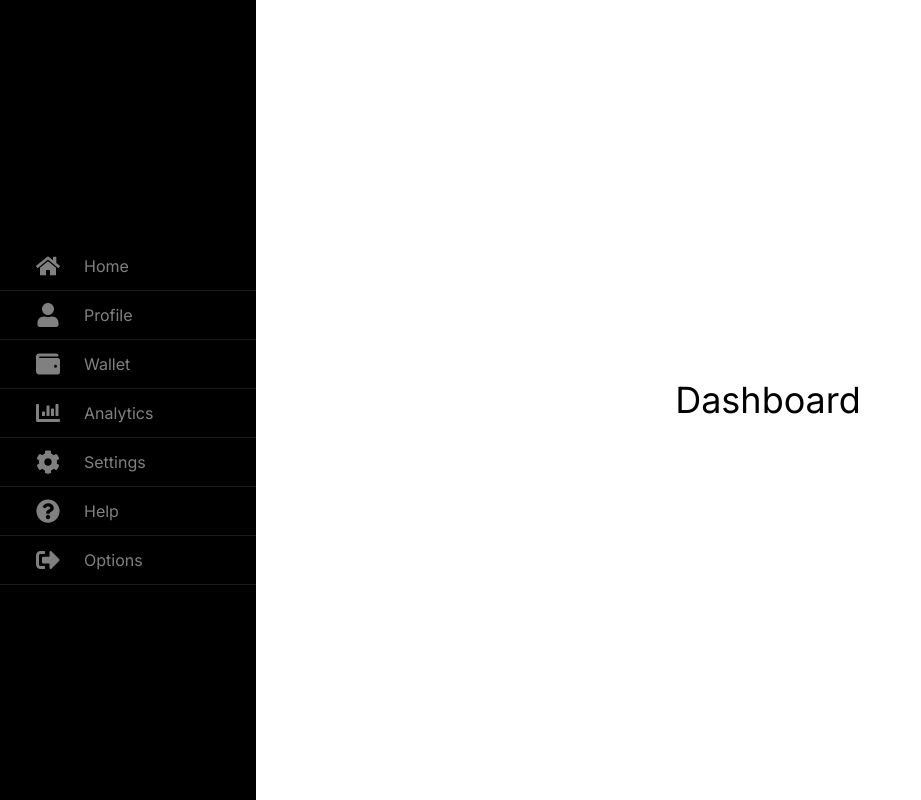
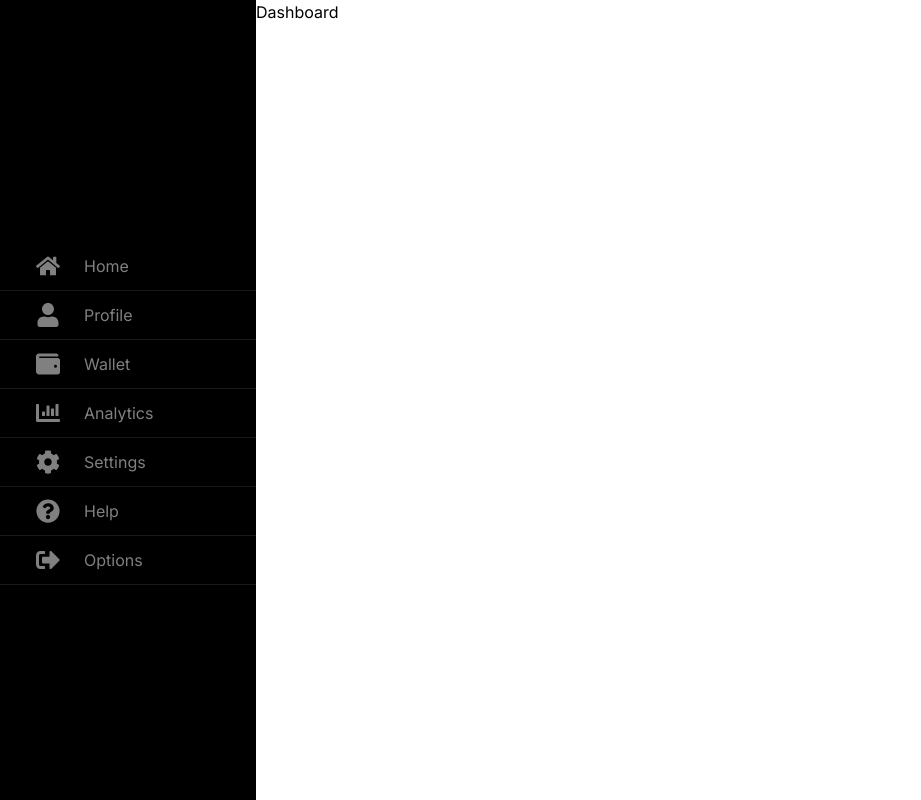
Before and after one commit to ShanAli0640/budgeting-app, a Next.js app in the folder wealth-wave/: page /dashboard in a window 1280 px wide. Shown: the whole page, without its empty margins (0-921 px from the left). Built offline with nearby package versions, Linux system fonts and the light colour scheme; sample sign-in values are in the browser's storage.

Commit message:
fixed sidebar and layout with more pages

```diff
--- a/wealth-wave/src/app/(main)/dashboard/page.tsx
+++ b/wealth-wave/src/app/(main)/dashboard/page.tsx
@@ -1,10 +1,10 @@
 import React from 'react'
-import TemplatePage from '../../../components/templatePage'
+import Layout from '../../../components/Layout/index';
 
 export default function HomePage() {
     return (
-        <>
-            <TemplatePage title="Dashboard" />
-        </>
+        <Layout>
+            <h1>Dashboard</h1>
+        </Layout>
     )
 }
--- a/wealth-wave/src/app/(main)/logout/page.tsx
+++ b/wealth-wave/src/app/(main)/logout/page.tsx
@@ -1,5 +1,8 @@
+import Layout from '../../../components/Layout/index';
 export default function logout() {
     return (
-        <a href="/api/auth/logout">Logout</a>
+        <Layout>
+            <a href="/api/auth/logout">Logout</a>
+        </Layout>
     )
 }
--- a/wealth-wave/src/app/(main)/profile/page.tsx
+++ b/wealth-wave/src/app/(main)/profile/page.tsx
@@ -2,6 +2,7 @@
 import React from "react";
 import { useUser } from "@auth0/nextjs-auth0/client";
 import { redirect } from "next/navigation";
+import Layout from '../../../components/Layout/index';
 
 export default function profile() {
 
@@ -11,10 +12,10 @@ export default function profile() {
 
     if (user) {
         return (
-            <div>
-                <h1> Hello {user.nickname} </h1>
-                <p> {user.name} </p>
-            </div>
+            <Layout>
+                    <h1> Hello {user.nickname} </h1>
+                    <p> {user.name} </p>
+            </Layout>
         );
     }
 
--- a/wealth-wave/src/components/Layout/index.tsx
+++ b/wealth-wave/src/components/Layout/index.tsx
@@ -1,4 +1,3 @@
-import React, { useState } from 'react'
 import Sidebar from './sidebar';
 
 interface LayoutProps {
@@ -9,7 +8,6 @@ export default function Layout({ children }: LayoutProps) {
     return (
         <div className="min-h-screen">
             <div className="flex">
-
                 <Sidebar/>
                 <div className="flex flex-col flex-grow w-screen md:w-full min-h-screen">
                     {children}
--- a/wealth-wave/src/components/templatePage.tsx
+++ /dev/null
@@ -1,18 +0,0 @@
-import React from 'react';
-import Layout from './Layout/index';
-
-interface TemplatePageProps {
-    title: string;
-}
-
-export default function TemplatePage({ title }: TemplatePageProps): JSX.Element {
-    return (
-        <Layout>
-            <div className="min-h-screen flex flex-col">
-                <div className="m-auto">
-                    <h1 className="text-4xl">{title}</h1>
-                </div>
-            </div>
-        </Layout>
-    );
-}
```
